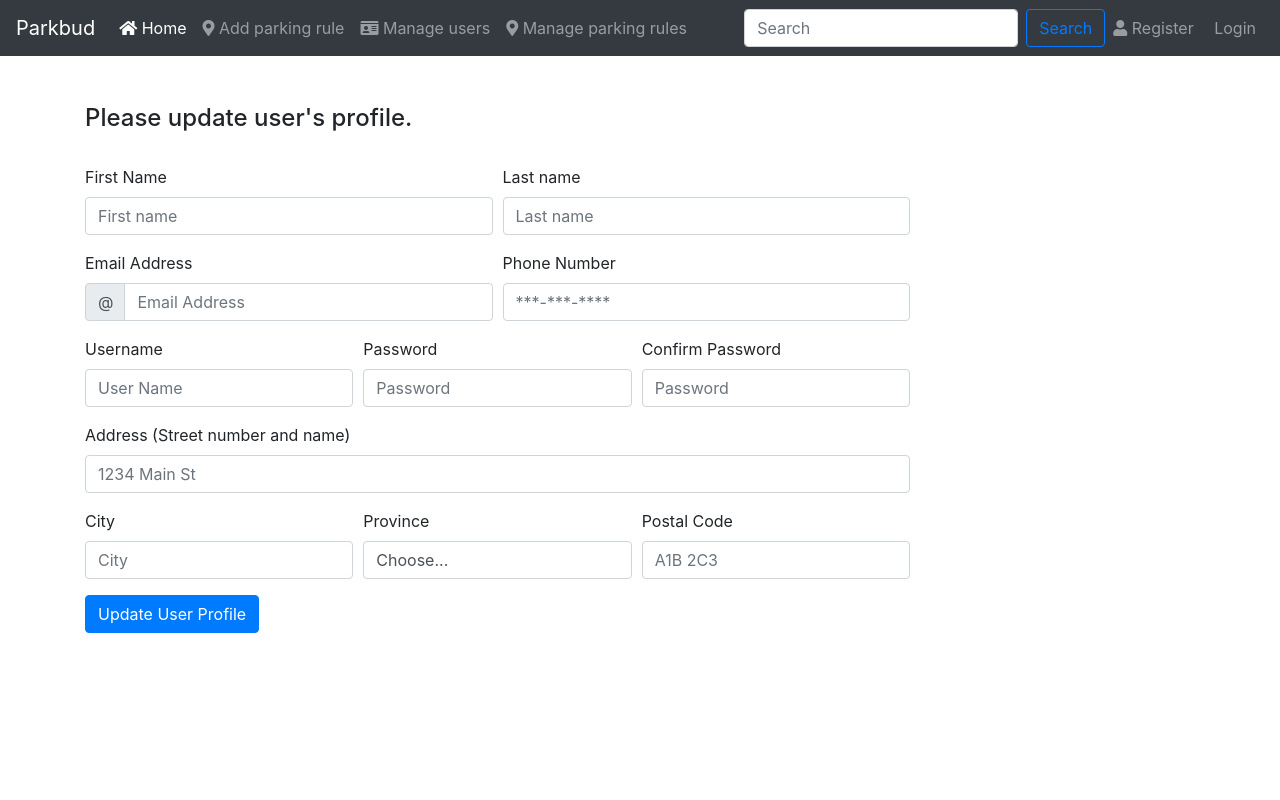
After one commit to xenosnikos/parkbud, a PHP site: template parkbud/templates/admin/users_edit.html.twig in a window 1280 px wide. The commit adds this page. Run offline with PHP 8.4, Linux system fonts and the light colour scheme; the template is opened without the code that fills it, so the values that code supplies are empty; some libraries are stand-ins or nearby versions.

Commit message:
admin.php: view users list & edit users profile master_admin.html.twig: admin header

```diff
--- a/parkbud/account.php
+++ /dev/null
@@ -1,5 +0,0 @@
-
-<?php
-require_once 'vendor/autoload.php';
-
-require_once 'init.php';
--- a/parkbud/index.php
+++ b/parkbud/index.php
@@ -14,5 +14,7 @@ require_once 'register.php';
 
 require_once 'addrule.php';
 
+require_once "admin.php";
+
 // Run app
 $app->run();
--- /dev/null
+++ b/parkbud/templates/admin/master_admin.html.twig
@@ -0,0 +1,129 @@
+<!DOCTYPE html>
+<html>
+    <head>
+        {% block head %}
+
+            <link href="https://cdn.jsdelivr.net/npm/bootstrap@5.0.0-beta1/dist/css/bootstrap.min.css" rel="stylesheet"
+                integrity="sha384-giJF6kkoqNQ00vy+HMDP7azOuL0xtbfIcaT9wjKHr8RbDVddVHyTfAAsrekwKmP1" crossorigin="anonymous">
+
+            <link href="//maxcdn.bootstrapcdn.com/bootstrap/4.1.1/css/bootstrap.min.css" rel="stylesheet" id="bootstrap-css">
+            <script src="//maxcdn.bootstrapcdn.com/bootstrap/4.1.1/js/bootstrap.min.js"></script>
+            <script src="//cdnjs.cloudflare.com/ajax/libs/jquery/3.2.1/jquery.min.js"></script>
+            <link rel="stylesheet" href="https://stackpath.bootstrapcdn.com/bootstrap/4.1.3/css/bootstrap.min.css" integrity="sha384-MCw98/SFnGE8fJT3GXwEOngsV7Zt27NXFoaoApmYm81iuXoPkFOJwJ8ERdknLPMO" crossorigin="anonymous">
+            <link rel="stylesheet" href="https://use.fontawesome.com/releases/v5.2.0/css/all.css" integrity="sha384-hWVjflwFxL6sNzntih27bfxkr27PmbbK/iSvJ+a4+0owXq79v+lsFkW54bOGbiDQ" crossorigin="anonymous">
+            <link rel="stylesheet" href="/css/index.css">
+            <link rel="stylesheet" href="/css/style.css">
+
+            {% block stylesheet %}{% endblock stylesheet%}
+        {% endblock %}
+        <title>{% block title %}{% endblock %}Parkbud Admin Page</title>
+    </head>
+
+    <body>
+        <div>
+            {% block nav %}
+                <nav class="navbar navbar-icon-top navbar-expand-lg navbar-dark bg-dark">
+                    <a class="navbar-brand" href="/">Parkbud</a>
+                    <button class="navbar-toggler" type="button" data-toggle="collapse" data-target="#navbarSupportedContent" aria-controls="navbarSupportedContent" aria-expanded="false" aria-label="Toggle navigation">
+                        <span class="navbar-toggler-icon"></span>
+                    </button>
+                    <div class="collapse navbar-collapse" id="navbarSupportedContent">
+                        <ul class="navbar-nav mr-auto">
+                            <li class="nav-item active">
+                                <a class="nav-link" href="/">
+                                    <i class="fa fa-home"></i>
+                                    Home
+                                    <span class="sr-only">(current)</span>
+                                </a>
+                            </li>
+                            <li class="nav-item">
+								<a class="nav-link" href="/addrule">
+									<i class="fas fa-map-marker-alt">
+										<span class="badge badge-danger"></span>
+									</i>
+									Add parking rule
+								</a>
+							</li>
+
+                            <li class="nav-item">
+                                <a class="nav-link" href="/admin/users/list">
+                                    <i class="fa fa-id-card" aria-hidden="true"></i>
+                                    <span class="badge badge-danger"></span>
+                                    </i>
+                                        Manage users
+                                </a>
+                            </li>
+                            <li class="nav-item">
+                                <a class="nav-link" href="/admin/rules/list">
+                                    <i class="fas fa-map-marker-alt">
+                                        <span class="badge badge-danger"></span>
+                                    </i>
+                                    Manage parking rules
+                                </a>
+                            </li>
+                        </ul>
+                        <form class="form-inline my-2 my-lg-0">
+                            <input class="form-control mr-sm-2" type="text" placeholder="Search" aria-label="Search">
+                            <button class="btn btn-outline-primary my-2 my-sm-0" type="submit">Search</button>
+                        </form>
+                        <ul class="navbar-nav ">
+                            {# {% block header %} #}
+                            <div class="d-flex ">
+                                {% if userSession %}
+                                    <li class="nav-item">
+                                        <a class="nav-link" href="/account">
+                                            <i class="fa fa-user-circle" aria-hidden="true"></i>
+                                            Update profile
+                                        </a>
+                                    </li>
+                                    <li class="nav-item">
+                                        <a class="nav-link" href="/logout">
+                                            <i class="fa fa-sign-out" aria-hidden="true"></i>
+                                            </i>
+                                            Sign Out
+                                        </a>
+                                    </li>
+                                {% else %}
+                                    <li class="nav-item">
+                                        <a class="nav-link" href="/register">
+                                            <i class="fa fa-user" aria-hidden="true"></i>
+                                            </i>
+                                            Register
+                                        </a>
+                                    </li>
+                                    <li class="nav-item">
+                                        <a class="nav-link" href="/login">
+                                            <i class="fa fa-sign-in" aria-hidden="true"></i>
+                                            </i>
+                                            Login
+                                        </a>
+                                    </li>
+                                {% endif %}
+                            </div>
+                            {# {% endblock header %} #}
+                        </ul>
+                    </div>
+                </nav>
+            {% endblock nav %}
+        </div>
+
+    <div>
+        {% if userSession %}
+            <p class="py-2 px-4 text-primary float-sm-right">You are logged in as <b>{{ userSession.userName }}</b></p>
+        {% endif %}
+        {% if flashMessage %}
+            <div id="flashMessage" class="alert alert-info">
+                {{flashMessage}}
+            </div>
+        {% endif %}
+        {% block content %}
+
+        {% endblock content %}
+    </div>
+
+
+    </div>
+    {% block scripts %}{% endblock scripts %}
+    </body>
+
+</html>
--- /dev/null
+++ b/parkbud/templates/admin/users_edit.html.twig
@@ -0,0 +1,133 @@
+{% extends "/admin/master_admin.html.twig" %}
+
+{% block stylesheet %}<link rel="stylesheet" href="/styles/form_style.css" />{% endblock stylesheet%}
+
+{% block title %}
+    Update User Account
+{% endblock title %}
+
+{% block content %}
+    <div class="py-5 container">
+        <div class="row">
+            <div class="col-md-12">
+                <div class="contact-info">
+                        <h4>Please update user's profile.</h4><br>
+                </div>
+            </div>
+            <form method="POST" class="col-md-9" read-only>
+
+                {% if errors %}
+                    {% for e in errors %}
+                        <p class="form-control is-invalid text-white bg-danger">{{ e }}</p>
+                    {% endfor %}
+                {% endif %}
+                <div class="form-row" >
+                    <div class="col-md-6 mb-3">
+                        <label for="inputFirstname">First Name</label>
+                        <input name="firstName" type="text" class="form-control" id="inputFirstname" placeholder="First name" value="{{ user.firstName }}" required>
+                    </div>
+                    <div class="col-md-6 mb-3" >
+                        <label for="inputLastname">Last name</label>
+                        <input name="lastName" type="text" class="form-control" id="inputLastname" placeholder="Last name" value="{{ user.lastName }}" required>
+                    </div>
+
+                    <div class="col-md-6 mb-3">
+                        <label for="inputEmail">Email Address</label>
+                        <div class="input-group">
+                            <div class="input-group-prepend">
+                                <span class="input-group-text" id="inputEmail">@</span>
+                            </div>
+                            <input name="email" type="email" class="form-control" id="validationServerEmail" placeholder="Email Address" aria-describedby="inputGroupPrepend3" value="{{ user.email }}" required>
+                        </div>
+                    </div>
+
+                    <div class="col-md-6 mb-3">
+                        <label for="Phone">Phone Number</label>
+                        <input name="phone" type="tel" class="form-control" id="Phone" placeholder="***-***-****" value="{{ user.phone }}" required>
+                    </div>
+                    <div class="col-md-4 mb-3">
+                        <label for="inputUsername">Username</label>
+                        <input name="userName" type="text" class="form-control" id="inputUsername" placeholder="User Name" value="{{ user.userName }}" required>
+                    </div>
+                    <div class="col-md-4 mb-3">
+                        <label for="inputPassword">Password</label>
+                        <input name="pass1" type="password" class="form-control" id="inputPassword" placeholder="Password" required>
+                    </div>
+                    <div class="col-md-4 mb-3">
+                        <label for="confirmPassword">Confirm Password</label>
+                        <input name="pass2" type="password" class="form-control" id="confirmPassword" placeholder="Password" required>
+                    </div>
+                </div>
+                <div class="form-row">
+                    <div class="col-md-12 mb-3">
+                        <label for="inputAddress">Address (Street number and name)</label>
+                        <input name="street" type="text" class="form-control" id="inputAddress" placeholder="1234 Main St" value="{{ user.street }}" required>
+                    </div>
+                    <div class="col-md-4 mb-3">
+                        <label for="inputCity">City</label>
+                        <input name="city" type="text" class="form-control" id="inputCity" placeholder="City" value="{{ user.city }}" required>
+                    </div>
+                    <div class="col-md-4 mb-3">
+                        <label for="inputProvince">Province</label>
+                        <select name="province" id="inputProvince" class="form-control" required>
+                            <option selected>Choose...</option>
+                            <option value="AB" {% if user.province == 'AB' %} selected="selected" {% endif %}>AB</option>
+                            <option value="BC" {% if user.province == 'BC' %} selected="selected"{% endif %}>BC</option>
+                            <option value="MB" {% if user.province == 'MB' %} selected="selected"{% endif %}>MB</option>
+                            <option value="NB" {% if user.province == 'NB' %} selected="selected"{% endif %}>NB</option>
+                            <option value="NL" {% if user.province == 'NL' %} selected="selected"{% endif %}>NL</option>
+                            <option value="NT" {% if user.province == 'NT' %} selected="selected"{% endif %}>NT</option>
+                            <option value="NS" {% if user.province == 'NS' %} selected="selected"{% endif %}>NS</option>
+                            <option value="NU" {% if user.province == 'NU' %} selected="selected"{% endif %}>NU</option>
+                            <option value="ON" {% if user.province == 'ON' %} selected="selected"{% endif %}>ON</option>
+                            <option value="PE" {% if user.province == 'PE' %} selected="selected"{% endif %}>PE</option>
+                            <option value="QC" {% if user.province == 'QC' %} selected="selected"{% endif %}>QC</option>
+                            <option value="SK" {% if user.province == 'SK' %} selected="selected"{% endif %}>SK</option>
+                            <option value="YT" {% if user.province == 'YT' %} selected="selected"{% endif %}>YT</option>
+                        </select>
+                    </div>
+                    <div class="col-md-4 mb-3">
+                        <label for="inputPostalCode">Postal Code</label>
+                        <input name="postCode" type="text" class="form-control" id="inputPostalCode" placeholder="A1B 2C3" value="{{ user.postalCode }}" required>
+                    </div>
+                </div>
+                <button class="btn btn-primary" type="submit">Update User Profile</button>
+            </form>
+        </div>
+    </div>
+
+{% endblock content %}
+
+{% block scripts %}
+    <script src="https://ajax.googleapis.com/ajax/libs/jquery/3.5.1/jquery.min.js"></script>
+    <script>
+        $(document).ready(function() {
+            $err =  $('#err');
+            $('input[name=email]').on("blur",function() {
+                var email = $(this).val();
+
+                email = encodeURIComponent(email);
+                $err.load("/isemailtaken/" + email);
+
+                if($err.is(':empty')){
+                    $err.addClass("d-none");
+                }else{
+                    $err.removeClass("d-none");
+                }
+            });
+            $('input[name=userName]').on("blur",function() {
+                var userName = $(this).val();
+
+                if(userName.length > 2){
+                    $err.load("/isusernametaken/" + userName);
+
+                    if($err.is(':empty')){
+                        $err.addClass("d-none");
+                    }else{
+                        $err.removeClass("d-none");
+                    }
+                }
+            });
+        });
+    </script>
+{% endblock scripts %}
```
Also changed, not shown: parkbud/admin.php (added, +341 -0 lines), parkbud/templates/admin/users_list.html.twig (added, +46 -0 lines), parkbud/templates/master.html.twig (+17 -12 lines), parkbud/templates/not_found_error.html.twig (added, +15 -0 lines), parkbud/images/error-404.png (added).
